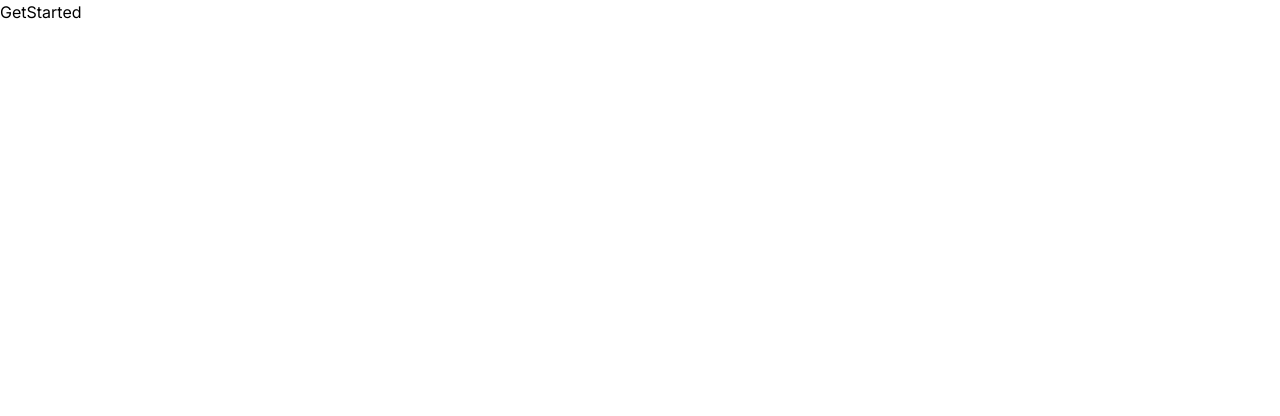
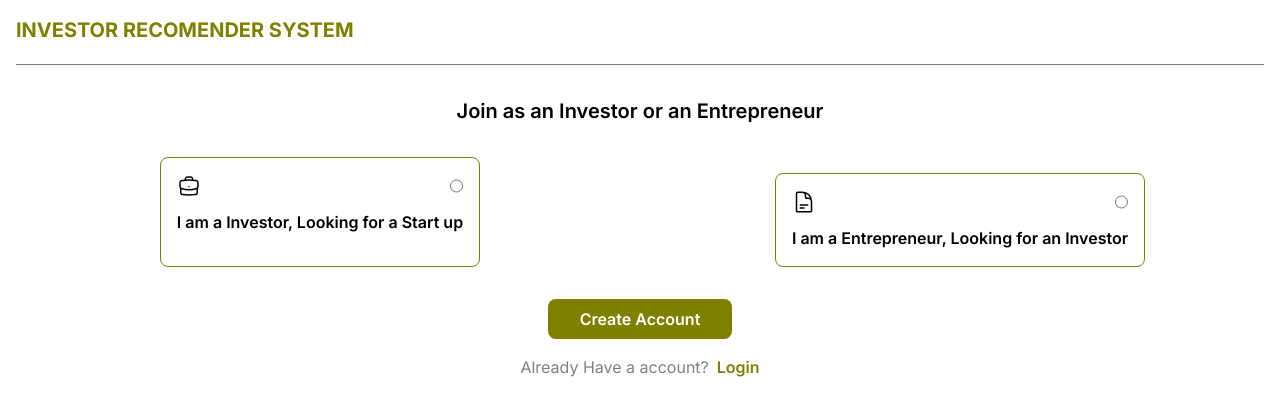
Before and after one commit to Diamo10/minorProject, a Next.js app: page /getstarted in a window 1280 px wide. Shown: the top 416 px of the page. Built offline with nearby package versions, Linux system fonts and the light colour scheme.

Commit message:
feature: get started page

```diff
--- a/app/getstarted/page.js
+++ b/app/getstarted/page.js
@@ -2,8 +2,86 @@
 
 const GetStarted = () => {
   return (
-    <div>GetStarted</div>
-  )
-}
+    <>
+      <div className="font-bold text-olive text-xl  ml-4 mt-4 mb-4">
+        INVESTOR RECOMENDER SYSTEM
+      </div>
 
-export default GetStarted
+      <div className="border-b border-gray my-5 mx-4"></div>
+
+      <div className="font-semibold text-xl text-center m-8">
+        Join as an Investor or an Entrepreneur
+      </div>
+
+      <div className="grid grid-cols-1 m-auto tablet:grid-cols-2">
+        {/* card */}
+        <div className=" flex justify-center">
+          <div className="border border-olive  max-w-[75%] rounded-lg p-4 mx-8">
+            <div className="flex justify-between">
+              <svg
+                xmlns="http://www.w3.org/2000/svg"
+                fill="none"
+                viewBox="0 0 24 24"
+                stroke-width="1.5"
+                stroke="currentColor"
+                class="w-6 h-6"
+              >
+                <path
+                  stroke-linecap="round"
+                  stroke-linejoin="round"
+                  d="M20.25 14.15v4.25c0 1.094-.787 2.036-1.872 2.18-2.087.277-4.216.42-6.378.42s-4.291-.143-6.378-.42c-1.085-.144-1.872-1.086-1.872-2.18v-4.25m16.5 0a2.18 2.18 0 0 0 .75-1.661V8.706c0-1.081-.768-2.015-1.837-2.175a48.114 48.114 0 0 0-3.413-.387m4.5 8.006c-.194.165-.42.295-.673.38A23.978 23.978 0 0 1 12 15.75c-2.648 0-5.195-.429-7.577-1.22a2.016 2.016 0 0 1-.673-.38m0 0A2.18 2.18 0 0 1 3 12.489V8.706c0-1.081.768-2.015 1.837-2.175a48.111 48.111 0 0 1 3.413-.387m7.5 0V5.25A2.25 2.25 0 0 0 13.5 3h-3a2.25 2.25 0 0 0-2.25 2.25v.894m7.5 0a48.667 48.667 0 0 0-7.5 0M12 12.75h.008v.008H12v-.008Z"
+                />
+              </svg>
+
+              <input type="radio"></input>
+            </div>
+            <div className="mt-3 font-semibold">
+              I am a Investor, Looking for a Start up
+            </div>
+          </div>
+        </div>
+        {/* card */}
+
+        <div className=" flex justify-center mt-4">
+          <div className="border border-olive max-w-[75%] rounded-lg p-4 mx-8">
+            <div className="flex justify-between">
+              <svg
+                xmlns="http://www.w3.org/2000/svg"
+                fill="none"
+                viewBox="0 0 24 24"
+                stroke-width="1.5"
+                stroke="currentColor"
+                class="w-6 h-6"
+              >
+                <path
+                  stroke-linecap="round"
+                  stroke-linejoin="round"
+                  d="M19.5 14.25v-2.625a3.375 3.375 0 0 0-3.375-3.375h-1.5A1.125 1.125 0 0 1 13.5 7.125v-1.5a3.375 3.375 0 0 0-3.375-3.375H8.25m0 12.75h7.5m-7.5 3H12M10.5 2.25H5.625c-.621 0-1.125.504-1.125 1.125v17.25c0 .621.504 1.125 1.125 1.125h12.75c.621 0 1.125-.504 1.125-1.125V11.25a9 9 0 0 0-9-9Z"
+                />
+              </svg>
+              <input type="radio"></input>
+            </div>
+            <div className="mt-3 font-semibold">
+              I am a Entrepreneur, Looking for an Investor
+            </div>
+          </div>
+        </div>
+      </div>
+
+      {/* Signup button */}
+
+      <div className="flex justify-center">
+        <div className="bg-olive rounded-lg px-8 py-2 mt-8 text-white font-semibold cursor-pointer hover:font-bold"> Create Account </div>
+      </div>
+      <div className="flex justify-center mt-4">
+        <div className="text-gray">Already Have a account?<span className="text-olive ml-2 font-semibold">Login</span></div>
+      </div>
+
+
+
+
+    </>
+  );
+};
+
+export default GetStarted;
--- a/app/login/page.js
+++ b/app/login/page.js
@@ -2,7 +2,9 @@
 
 const Login = () => {
   return (
-    <div>Login</div>
+    <div>
+      This is the login page.
+    </div>
   )
 }
 
--- a/components/navbar.js
+++ b/components/navbar.js
@@ -49,7 +49,7 @@ const Navbar = () => {
           )}
         </button>
         <div className="flex items-center">
-          <div className="font-bold text-[12px]  ml-3">INVESTOR RECOMENDER SYSTEM</div>
+          <div className="font-bold text-[12px]  ml-3">Investor RECOMENDER SYSTEM</div>
           <div className="hidden tablet:inline-block tablet:right-28 tablet:absolute ">
             <ul className="my-8 flex">
               <li className="mx-4">
@@ -66,10 +66,8 @@ const Navbar = () => {
               </li>
             </ul>
           </div>
-
-          <div className=" flex-between font-bold  bg-white text-olive p-[9px] rounded-lg absolute right-1 my-2 hover:font-extrabold cursor-pointer">
-            Get Started
-          </div>
+          <Link href="/getstarted"><div className=" flex-between font-bold bg-white text-olive p-[9px] rounded-lg absolute right-1 mt-[-20px] mr-[8px] hover:font-extrabold cursor-pointer">Get Started
+          </div></Link>
         </div>
       </nav>
       {state && (
@@ -89,7 +87,7 @@ const Navbar = () => {
                 <Link href="/login">Login</Link>
               </li>
             </ul>
-            <div className=" w-full flex font-bold  bg-olive text-white p-[9px] rounded-lg  hover:font-extrabold cursor-pointer absolute bottom-2 justify-center">
+            <div className=" w-full flex font-bold bg-olive text-white p-[9px] rounded-lg  hover:font-extrabold cursor-pointer absolute bottom-2 justify-center">
               SIGNUP
             </div>
           </div>
```
